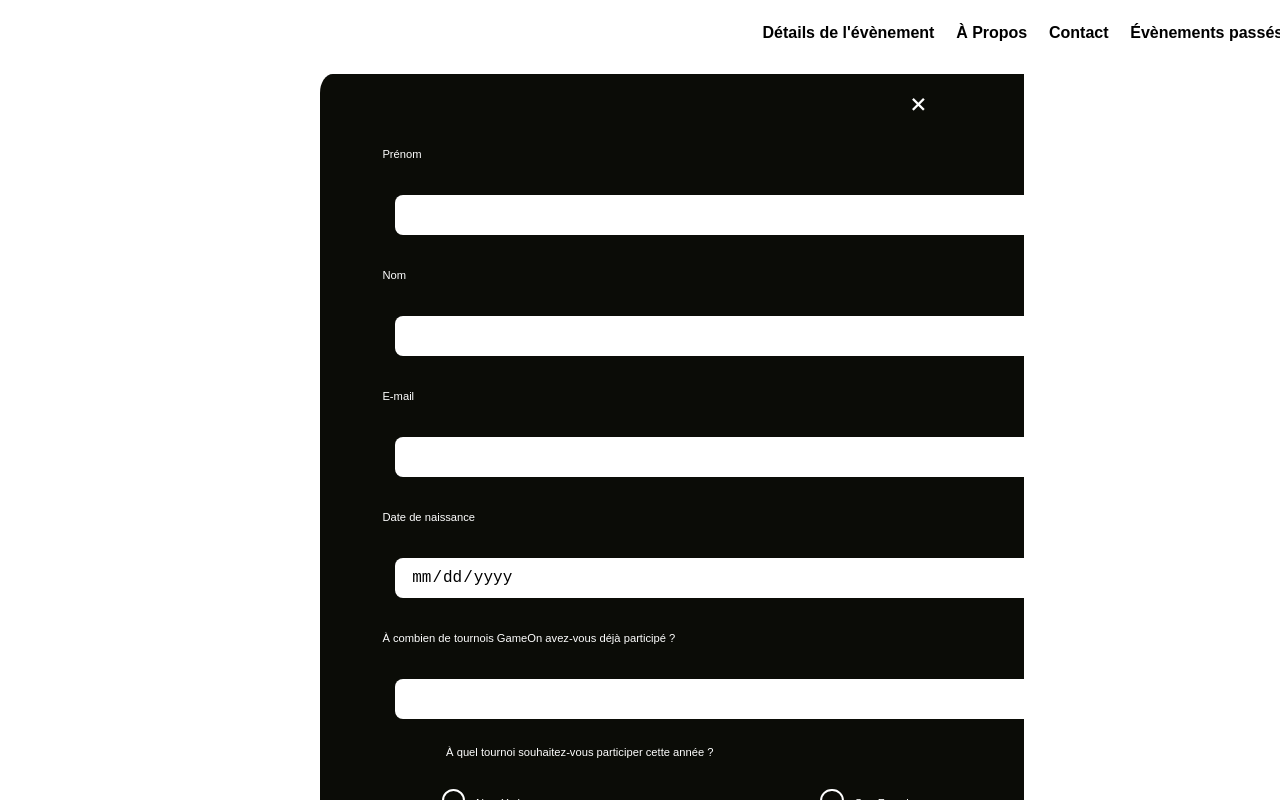
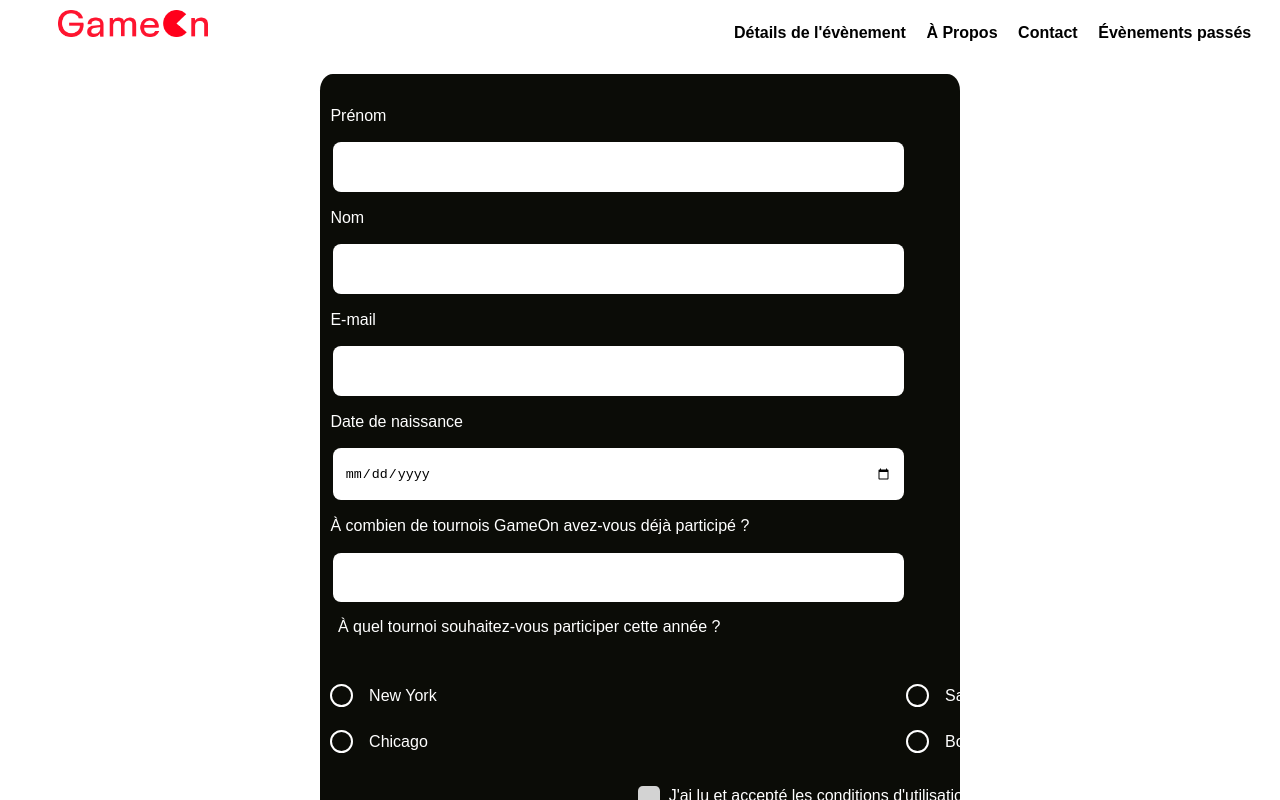
Before and after one commit to trackozor/projet-4, a plain HTML site: page index.html in a window 1280 px wide. Both pictures are taken after a click on the button "Je M'inscris". Drawn offline with Linux system fonts and the light colour scheme.

Commit message:
autocommit-vs

```diff
--- a/css/modal.css
+++ b/css/modal.css
@@ -692,24 +692,7 @@ input[type="date"]:focus::placeholder {
 
 @media screen and (min-width: 1024px) and (max-width:1439px) {
   /*------------header------------- */
-  /* Conteneur */
-  header {
-    width: 95vw;
-    padding:0 3%;
-    display: flex;
-    font-weight: 900;
-    align-items: center;
-  }
-  header img {
-    display: flex;
-    margin-top:1%;
-  }
 
-  /* Logo */
-  .logo {
-    display: flex;
-    padding-top: 3%;
-  }
 
   /*----------Barre de navigation-----*/
   /* icône */
@@ -802,52 +785,24 @@ input[type="date"]:focus::placeholder {
     justify-content: center;
     padding-top: 2%;
   }
-
-  .content {
-    background-color: #0b0c07;
+  .modal-body {
     width: 50%;
-    display:block;
-    margin: 0 auto;
     justify-content: center;
-  }
-  .modal-body {
-    position: relative;
-    width: 100%;
-    padding: 0;
-    left:10%;
-    margin: 0 auto;
-    justify-content: center;
-  }
-  .text-control {
-    font-size: 0.8rem;
-    padding: 1% 0;
-    margin: 0 ;
-  }
-  .modal-body .form-list input.text-control {
-    height: 1.5rem; /* Ajustez la hauteur selon vos besoins */
-    padding: 0.5rem 1rem; /* Ajustez le padding pour équilibrer la taille du texte et l'espacement */
-    font-size: 1rem; /* Taille de police pour rendre le texte plus lisible */
-    border-radius: 0.5rem;
+    margin:0 auto;
+    border-radius: 2%;
   }
   .formData {
-    width: 95%;
-    justify-content: center;
+    width: 50vw;
   }
-  .formData legend {
-    position: relative;
-    font-size: 1.5rem;
-    padding: 1% 0;
-    left:-3%;
-
+  .formData label {
+    font-size: 1rem;
   }
-  .location-list {
-    position: relative;
-    left: 8%;
-    padding:0;
-    margin: 1% 0;
+  .formData .legend {
+    font-size: 1rem;
+    padding-left: 5%;
   }
-  .consentement {
-    margin:0;
+  .formData li {
+    width: 45vw;
   }
 }
 
```
